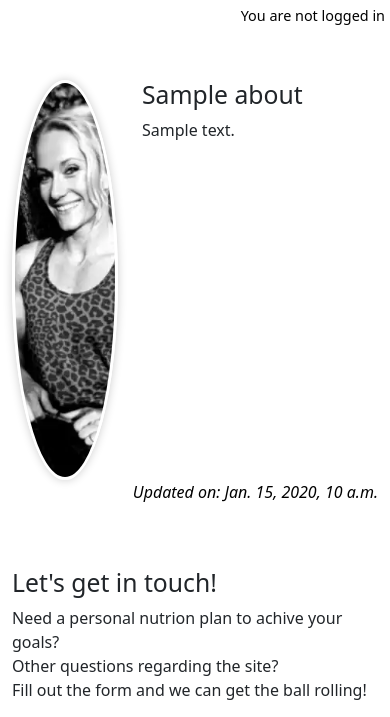
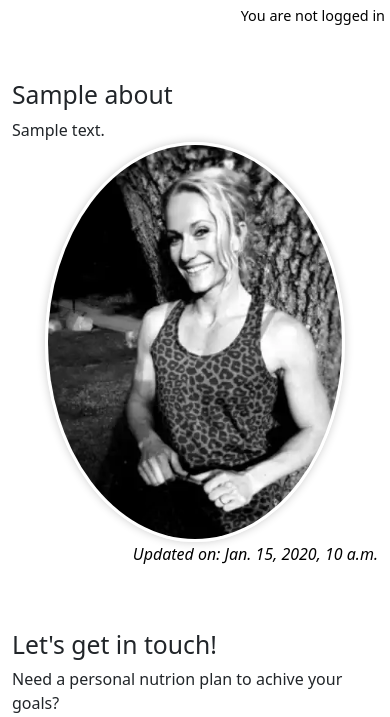
Before and after one commit to SophieTiger/fitness-recipes, a Django app: page /about/ in a window 390 px wide. Shown: the part 64-781 px from the top of the page. Run offline with Django 4.2, Linux system fonts and the light colour scheme; tables that the repository leaves empty hold one stand-in row (values such as "Sample post"); some libraries are stand-ins or nearby versions.

Commit message:
Fix responsiveness for small screens on about page

```diff
--- a/core/templates/about/about.html
+++ b/core/templates/about/about.html
@@ -5,10 +5,10 @@
 
 <div class="container mt-5">
   <div class="row">
-    <div class="col-4 d-flex justify-content-center align-items-center profile">
+    <div class="col-md-4 order-md-1 order-2 d-flex justify-content-center align-items-center profile">
       <img src="{% static 'images/new_profile.webp' %}" class="img-fluid " id="profile-img" alt="Profile image"/>
     </div>
-    <div class="col-8">
+    <div class="col-md-8 order-md-2 order-1">
       <!-- Title -->
       <h2>{{ about.title }}</h2>
       <!-- Content -->
```
